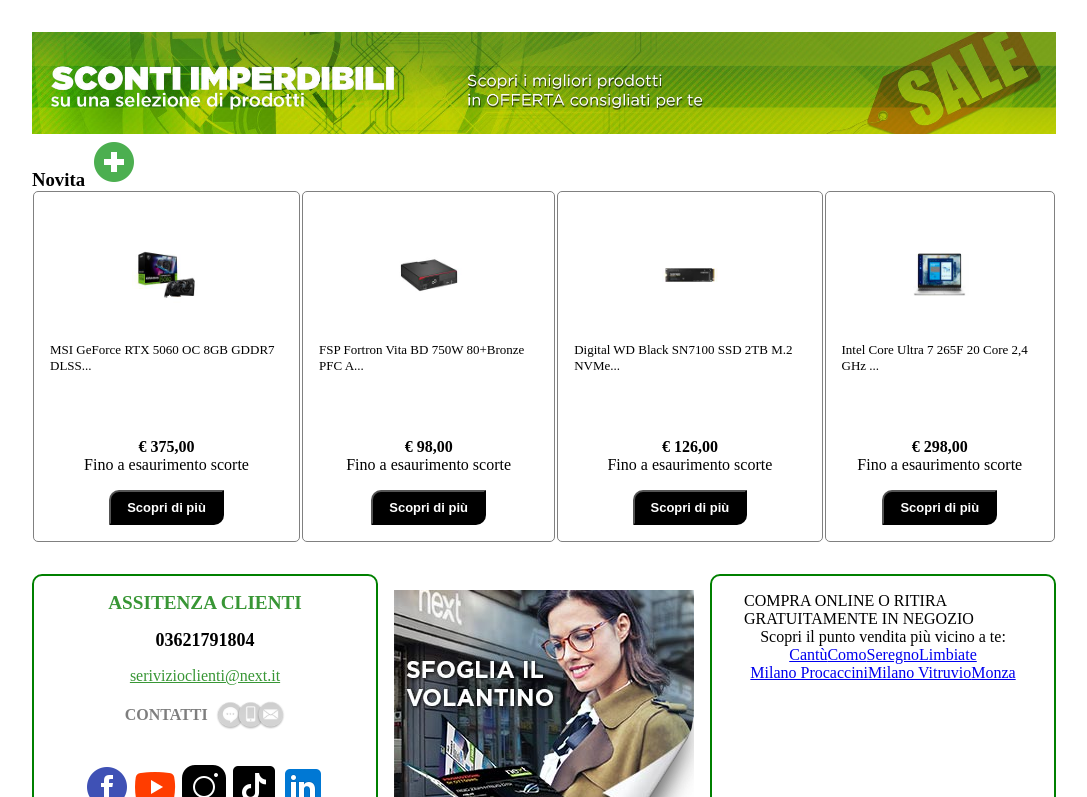
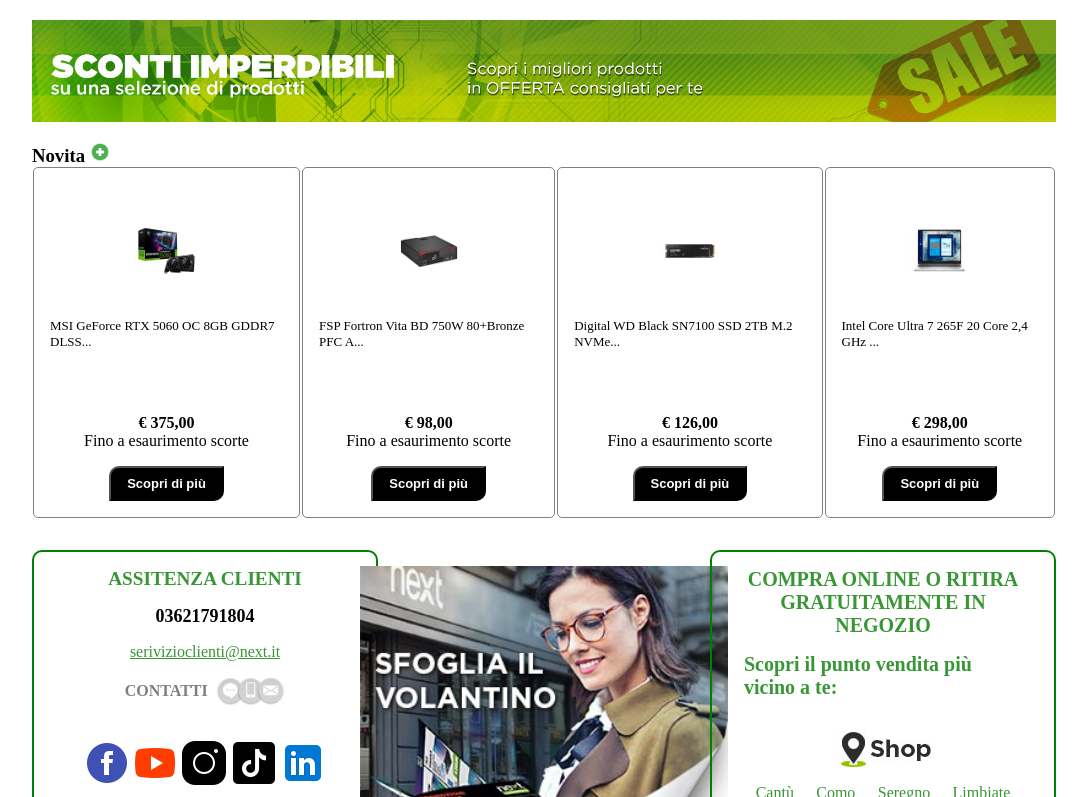
Before and after one commit to IulianBotnari/e-commerce, a React (Vite) app in the folder FrontEnd/: page / in a window 1280 px wide. Shown: the part 983-1780 px from the top of the page, without its empty margins (96-1183 px from the left). Built offline with nearby package versions, Linux system fonts and the light colour scheme.

Commit message:
wip homepage style almost done

```diff
--- a/FrontEnd/src/pages/homepage/HomePage.jsx
+++ b/FrontEnd/src/pages/homepage/HomePage.jsx
@@ -8,6 +8,7 @@
 import rtx5060homeAdv from '../../assets/homeadv/rtx5060homeadv.jpg'
 import plusIcon from '../../assets/icons/plus-icon.png'
 import arrowIcon from '../../assets/icons/icons8-freccia-100.png'
+import logoShop from '../../assets/headerassets/negozi-next-mappa.jpg'
 
 import faceBook from '../../assets/assistenza/facebook.png'
 import youTube from '../../assets/assistenza/youTube.png'
@@ -298,7 +299,7 @@
                     <div id='shop' className={style.shop}>
                         <p>COMPRA ONLINE O RITIRA GRATUITAMENTE IN NEGOZIO</p>
                         <p>Scopri il punto vendita più vicino a te:</p>
-                        <img></img>
+                        <img src={logoShop}></img>
                         <p>
                             <Link>Cantù</Link>
                             <Link>Como</Link>
--- a/FrontEnd/src/pages/homepage/HomePage.module.scss
+++ b/FrontEnd/src/pages/homepage/HomePage.module.scss
@@ -62,10 +62,18 @@
 
 .offerte_del_giorno,
 .novita {
+    padding-top: 1rem;
     display: flex;
     flex-direction: column;
     width: 80%;
     margin: auto;
+
+    a:first-child {
+
+        img:nth-child(1) {
+            width: 20px;
+        }
+    }
 }
 
 .offerte_del_giorno_cards,
@@ -281,6 +289,7 @@
     opacity: .5;
     filter: grayscale(100%);
     margin-bottom: 2rem;
+    cursor: pointer;
 
     span {
         margin-right: .5rem;
@@ -320,6 +329,46 @@
     border: 2px solid green;
     border-radius: 10px;
     padding: 1rem 2rem;
+
+    p:nth-child(1) {
+        color: rgb(56, 150, 53);
+        font-size: 20px;
+        font-weight: bolder;
+        text-align: center;
+
+    }
+
+    p {
+        margin-bottom: 1rem;
+    }
+
+
+    p:nth-child(2) {
+        color: rgb(56, 150, 53);
+        font-size: 20px;
+        font-weight: bolder;
+    }
+
+    img {
+        margin: 1rem 0;
+        cursor: pointer;
+    }
+
+    a {
+        color: rgb(56, 150, 53);
+        text-decoration: none;
+        margin: 0 .5rem;
+        cursor: pointer;
+        padding: .2rem;
+
+        &:hover {
+            color: black;
+            border: 1px solid gray;
+
+        }
+    }
+
+
 }
 
 
@@ -330,9 +379,12 @@
     justify-content: center;
     padding: 1rem;
 
+    img {
+        cursor: pointer;
+    }
 
 }
 
 
 
-/*#end region assistenza*/
+/*#endregion assistenza*/
```
